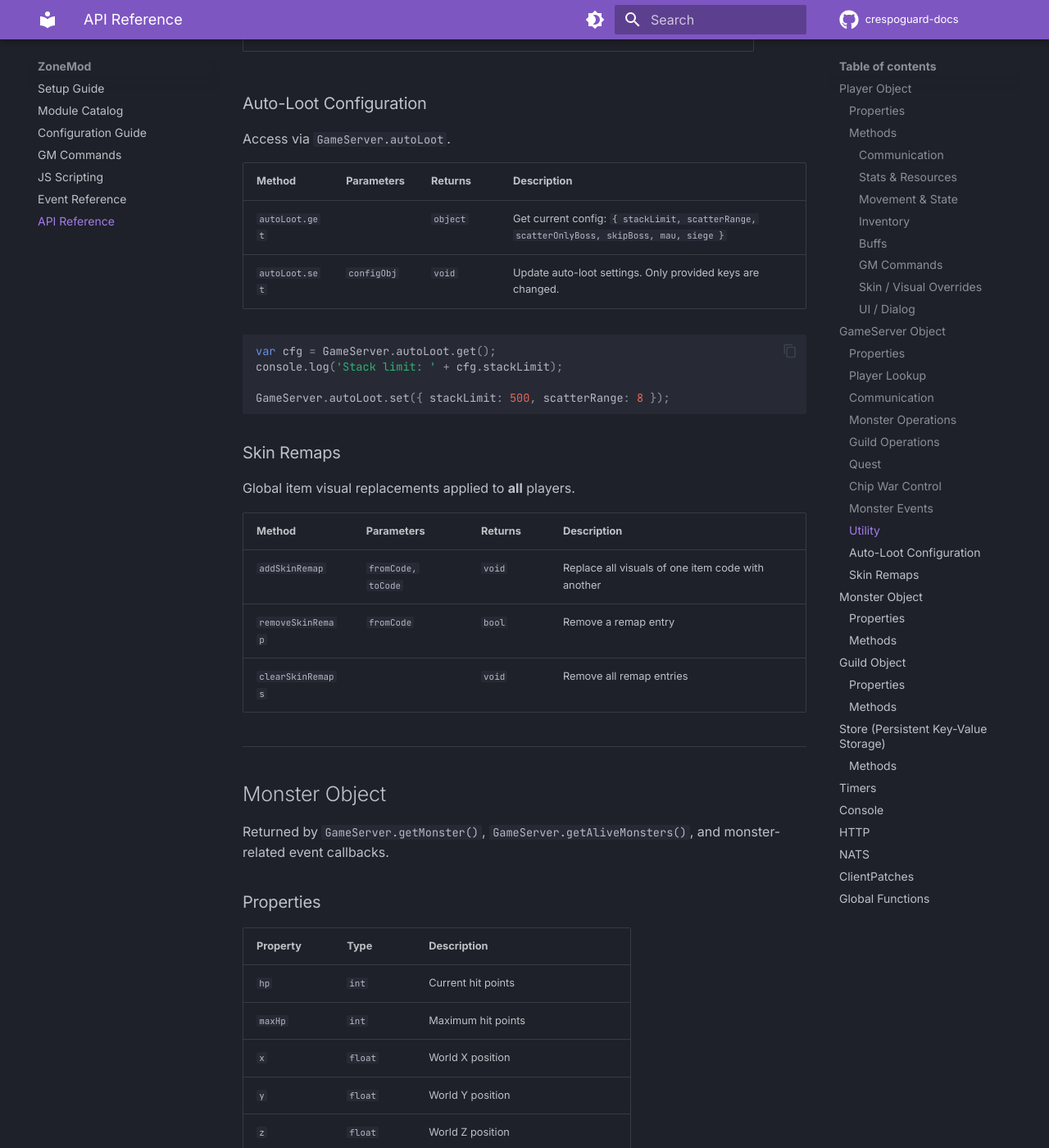
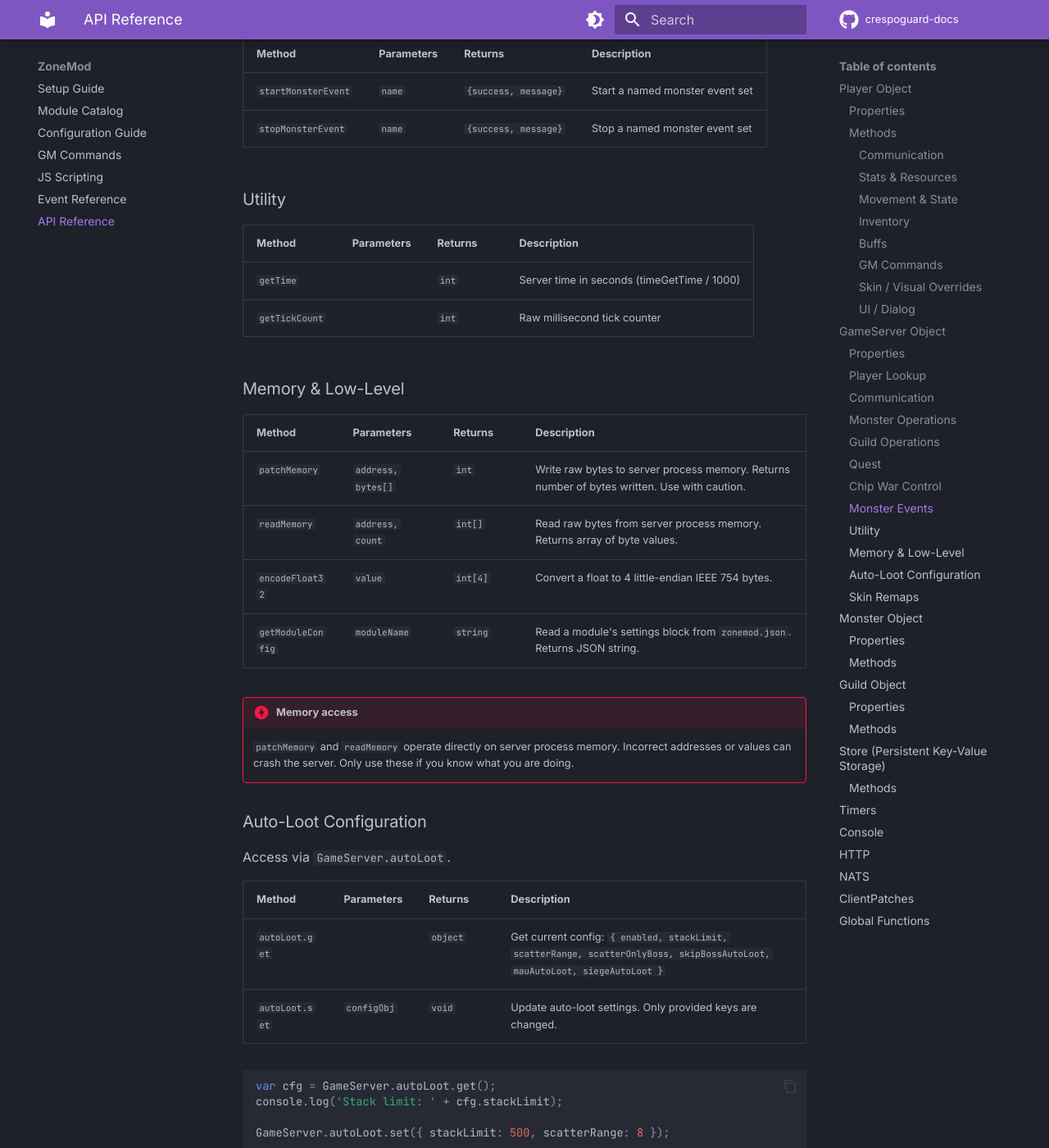
Before and after one commit to CrespoCyberConsultingLLC/crespoguard-docs, an MkDocs documentation site: the page built from docs/zonemod/API.md, in a window 1280 px wide and 1400 px high, scrolled down 10136 px. Shown: the whole window at 82% size. Built offline with MkDocs 1.6.1 and Material for MkDocs 9.7.7, drawn with Linux system fonts in a browser that asks for light colours; comment, search, counter and statistics services are not loaded; some of the changed text lies outside the part shown.

Commit message:
docs: fix 27 JS API documentation errors — wrong signatures, types, undocumented methods
- Fix 13 critical parameter signature mismatches (giveItem, removeItem, hasItem, etc.)
- Fix 4 wrong return types (subtractDalant, addBuff, removeBuffByIndex, addExp)
- Add 4 missing optional level parameters
- Fix autoLoot field names to match source
- Add 4 undocumented GameServer methods (patchMemory, readMemory, encodeFloat32, getModuleConfig)
- Fix SCRIPTING.md getOnlineCount → playerCount

Co-Authored-By: Claude Opus 4.6 (1M context) <noreply@anthropic.com>

````diff
--- a/docs/zonemod/API.md
+++ b/docs/zonemod/API.md
@@ -59,7 +59,7 @@ All properties are **read-only**. Mutations go through methods.
 | `classId` | `int` | Character class ID |
 | `mapIndex` | `int` | Current map instance index |
 | `guild` | `Guild` | Guild object (or `null` if no guild) |
-| `skinSet` | `object` | Current skin override map (read-only) |
+| `skinSet` | `string` | Current skin preset name (read-only) |
 
 ### Methods
 
@@ -86,9 +86,9 @@ on('player.login', function(player) {
 | `heal` | | `void` | Fully restore HP, FP, and SP |
 | `addDalant` | `amount` | `void` | Add dalant to the player |
 | `addGold` | `amount` | `void` | Add gold to the player |
-| `subtractDalant` | `amount` | `void` | Remove dalant from the player |
-| `subtractGold` | `amount` | `void` | Remove gold from the player |
-| `addExp` | `amount` | `void` | Grant experience points |
+| `subtractDalant` | `amount` | `bool` | Remove dalant from the player. Returns `true` on success. |
+| `subtractGold` | `amount` | `bool` | Remove gold from the player. Returns `true` on success. |
+| `addExp` | `amount` (double) | `void` | Grant experience points. Amount is a float/double. |
 | `setLevel` | `level` | `void` | Set the player's level |
 | `addPvpPoint` | `amount` | `void` | Add PvP points |
 | `addPvpCash` | `amount` | `void` | Add PvP cash |
@@ -125,15 +125,15 @@ on('player.chat', function(player, msg) {
 
 | Method | Parameters | Returns | Description |
 |--------|-----------|---------|-------------|
-| `giveItem` | `itemCode, count, storageType` | `void` | Give items to the player |
-| `removeItem` | `itemCode, count, storageType` | `void` | Remove items from inventory |
-| `hasItem` | `itemCode, storageType` | `bool` | Check if the player has the item |
-| `getItemCount` | `itemCode, storageType` | `int` | Get quantity of an item |
+| `giveItem` | `tableCode, itemIndex, count` | `void` | Give items to the player. tableCode is numeric (0-36). |
+| `removeItem` | `tableCode, itemIndex, count` | `void` | Remove items from inventory. tableCode is numeric (0-36). |
+| `hasItem` | `tableCode, itemIndex` | `bool` | Check if the player has the item |
+| `getItemCount` | `tableCode, itemIndex` | `int` | Get quantity of an item |
 
 ```javascript
 on('player.chat', function(player, msg) {
     if (msg === '!kit') {
-        player.giveItem('iw01a001', 1, 0); // Give a weapon
+        player.giveItem(1, 0, 1); // Give a weapon (tableCode=1, itemIndex=0, count=1)
         player.sendMessage('Starter kit granted.');
     }
 });
@@ -143,9 +143,9 @@ on('player.chat', function(player, msg) {
 
 | Method | Parameters | Returns | Description |
 |--------|-----------|---------|-------------|
-| `addBuff` | `effectCode, effectIndex, duration, level [, channel]` | `void` | Apply a buff. Channel: `0` = skill (default), `1` = force |
+| `addBuff` | `effectCode, effectIndex, duration, level [, channel]` | `{slot, applied}` | Apply a buff. Channel: `0` = skill (default), `1` = force. Returns object with slot index and whether it was applied. |
 | `removeBuff` | `channel, slotIndex` | `void` | Remove a buff by channel and slot |
-| `removeBuffByIndex` | `effectIndex` | `void` | Remove a buff by scanning all slots for the effect index |
+| `removeBuffByIndex` | `effectIndex` | `int` | Remove a buff by scanning all slots for the effect index. Returns count removed. |
 | `hasBuff` | `effectIndex` | `bool` | Check if the player has a specific buff |
 | `getBuffs` | | `array` | Return an array of active buff objects |
 
@@ -167,24 +167,24 @@ if (player.hasBuff(42)) {
 | Method | Parameters | Returns | Description |
 |--------|-----------|---------|-------------|
 | `execGMCommand` | `command` | `void` | Execute a GM command as this player |
-| `sendCombineResult` | `a, b, c, d, e` | `void` | Send a combine result packet |
+| `sendCombineResult` | `resultCode, dalantCost, tableCode, itemIndex, count` | `void` | Send a combine result packet |
 
 #### Skin / Visual Overrides
 
 | Method | Parameters | Returns | Description |
 |--------|-----------|---------|-------------|
-| `equipSkin` | `slot, itemCode, level` | `void` | Apply a visual skin to an equipment slot using an item code |
-| `equipItemByCode` | `slot, itemCode` | `void` | Equip item visuals by code |
-| `equipItem` | `slot, itemCode, level` | `void` | Equip item visuals with level |
+| `equipSkin` | `slot, skinCode, statsCode [, level]` | `void` | Apply a visual skin to an equipment slot using two item codes (visual + stats) |
+| `equipItemByCode` | `slot, itemCode [, level]` | `void` | Equip item visuals by code |
+| `equipItem` | `slot, tableCode, itemIndex [, level]` | `void` | Equip item visuals with level |
 | `lookupItemCode` | `itemCode` | `object\|null` | Look up item data by code |
-| `lookupItemEffects` | `itemCode, level` | `object\|null` | Look up item effect data |
-| `setSkinByCode` | `slot, itemCode` | `void` | Set skin override by item code string |
-| `setSkin` | `slot, meshId` | `void` | Set skin override by raw mesh ID |
+| `lookupItemEffects` | `tableCode, itemIndex` | `object\|null` | Look up item effect data |
+| `setSkinByCode` | `slot, itemCode [, level]` | `void` | Set skin override by item code string |
+| `setSkin` | `slot, itemIndex [, level]` | `void` | Set skin override by raw mesh ID |
 | `clearSkin` | `slot` | `void` | Clear skin override for a slot |
 | `clearAllSkins` | | `void` | Clear all skin overrides |
 | `getSkin` | `slot` | `object\|null` | Get current skin override for a slot |
-| `applySkinSet` | `skinSetObj` | `void` | Apply a full set of skin overrides from an object |
-| `setSkinBuff` | `effectIndex, level` | `void` | Apply a cosmetic buff tied to a skin |
+| `applySkinSet` | `setName` | `void` | Apply a full set of skin overrides from a named preset |
+| `setSkinBuff` | `effectCode, value` | `void` | Apply a cosmetic buff tied to a skin. `value` is a float. |
 | `clearSkinBuffs` | | `void` | Remove all skin-linked buffs |
 | `removeSkin` | | `void` | Remove all skins and broadcast the change |
 
@@ -196,7 +196,7 @@ if (player.hasBuff(42)) {
 | `closeDialog` | `dialogId` | `void` | Close an open dialog by ID |
 | `updateHUD` | `hudData` | `void` | Send a HUD update packet |
 | `clearHUD` | | `void` | Clear all custom HUD elements |
-| `setQuestMarker` | `x, z` | `void` | Show a quest waypoint marker on the minimap |
+| `setQuestMarker` | `mobNames, label` or `[{id, name, mobs}, ...]` | `void` | Show a quest waypoint marker. Single quest: `setQuestMarker(mobNames, label)`. Multi-quest: `setQuestMarker([{id, name, mobs}, ...])`. |
 | `clearQuestMarker` | | `void` | Remove the quest waypoint marker |
 | `getActiveQuests` | | `array` | Get the player's active quest list |
 
@@ -242,13 +242,13 @@ GameServer.broadcast('Bellato online: ' + bellato.length);
 | `getMonster` | `index` | `Monster\|null` | Get a monster by array index |
 | `getAliveMonsters` | | `Monster[]` | Get all alive monsters |
 | `monsterCount` | | `int` | Count of alive monsters on the map |
-| `spawnMonster` | `mapCode, monsterCode, x, y, z` | `Monster\|null` | Spawn a monster at coordinates |
+| `spawnMonster` | `mapCode (string), monsterCode, x, y, z` | `Monster\|null` | Spawn a monster at coordinates. mapCode is a string. |
 | `monsterExists` | `code` | `bool` | Check if a monster code exists in data |
 | `getMonsterInfo` | `code` | `object\|null` | Get monster data record (code, isBoss, maxHP, attackDP) |
 | `getMonsterCodes` | | `string[]` | Get all registered monster codes |
 
 ```javascript
-var boss = GameServer.spawnMonster(200, 'mn_headhunter01', 2500, 100, 2500);
+var boss = GameServer.spawnMonster('200', 'mn_headhunter01', 2500, 100, 2500);
 if (boss) {
     GameServer.broadcast('A boss has spawned!');
 }
@@ -289,13 +289,26 @@ if (boss) {
 | `getTime` | | `int` | Server time in seconds (timeGetTime / 1000) |
 | `getTickCount` | | `int` | Raw millisecond tick counter |
 
+### Memory & Low-Level
+
+| Method | Parameters | Returns | Description |
+|--------|-----------|---------|-------------|
+| `patchMemory` | `address, bytes[]` | `int` | Write raw bytes to server process memory. Returns number of bytes written. Use with caution. |
+| `readMemory` | `address, count` | `int[]` | Read raw bytes from server process memory. Returns array of byte values. |
+| `encodeFloat32` | `value` | `int[4]` | Convert a float to 4 little-endian IEEE 754 bytes. |
+| `getModuleConfig` | `moduleName` | `string` | Read a module's settings block from `zonemod.json`. Returns JSON string. |
+
+!!! danger "Memory access"
+    `patchMemory` and `readMemory` operate directly on server process memory. Incorrect
+    addresses or values can crash the server. Only use these if you know what you are doing.
+
 ### Auto-Loot Configuration
 
 Access via `GameServer.autoLoot`.
 
 | Method | Parameters | Returns | Description |
 |--------|-----------|---------|-------------|
-| `autoLoot.get` | | `object` | Get current config: `{ stackLimit, scatterRange, scatterOnlyBoss, skipBoss, mau, siege }` |
+| `autoLoot.get` | | `object` | Get current config: `{ enabled, stackLimit, scatterRange, scatterOnlyBoss, skipBossAutoLoot, mauAutoLoot, siegeAutoLoot }` |
 | `autoLoot.set` | `configObj` | `void` | Update auto-loot settings. Only provided keys are changed. |
 
 ```javascript
````
Also changed, not shown: other parts of docs/zonemod/API.md (+1 -1 lines), docs/zonemod/SCRIPTING.md (+1 -1 lines).
